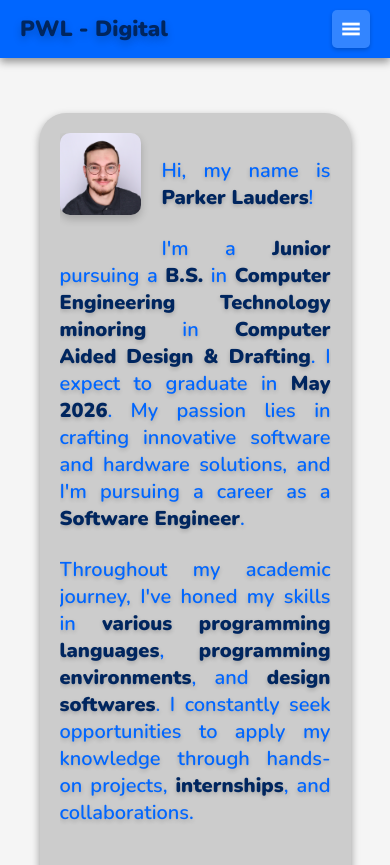
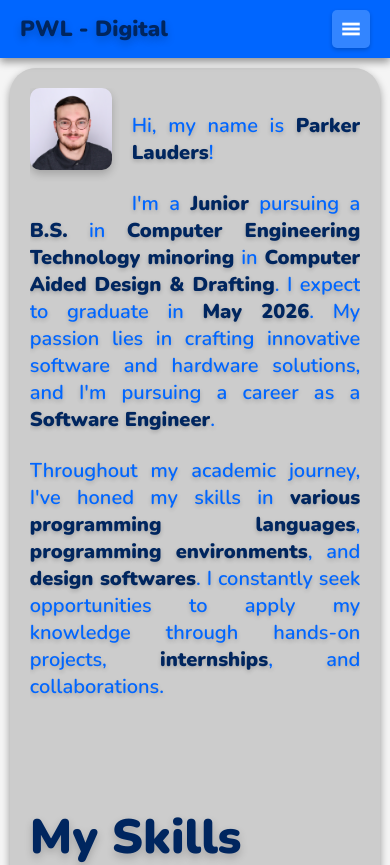
Before and after one commit to LaudersP/pwldigital-website-v2, a React (Create React App) app: page / in a window 390 px wide. Shown: the top 865 px of the page. Built offline with nearby package versions, Linux system fonts and the light colour scheme.

Commit message:
feat: Added mobile support to the component

```diff
--- a/src/Components/Display/PageWrapper/PageWrapper.css
+++ b/src/Components/Display/PageWrapper/PageWrapper.css
@@ -13,3 +13,16 @@
   box-shadow: 0 4px 8px rgba(0, 0, 0, 0.4);
   padding: 20px;
 }
+
+@media (max-width: 400px) {
+  .pagewrapper {
+    margin-left: 2.5vw;
+    margin-right: 2.5vw;
+    max-width: 95vw;
+    padding: 0%;
+  }
+
+  .pagewrapper-page-content {
+    margin-top: 67.5px;
+  }
+}
```
